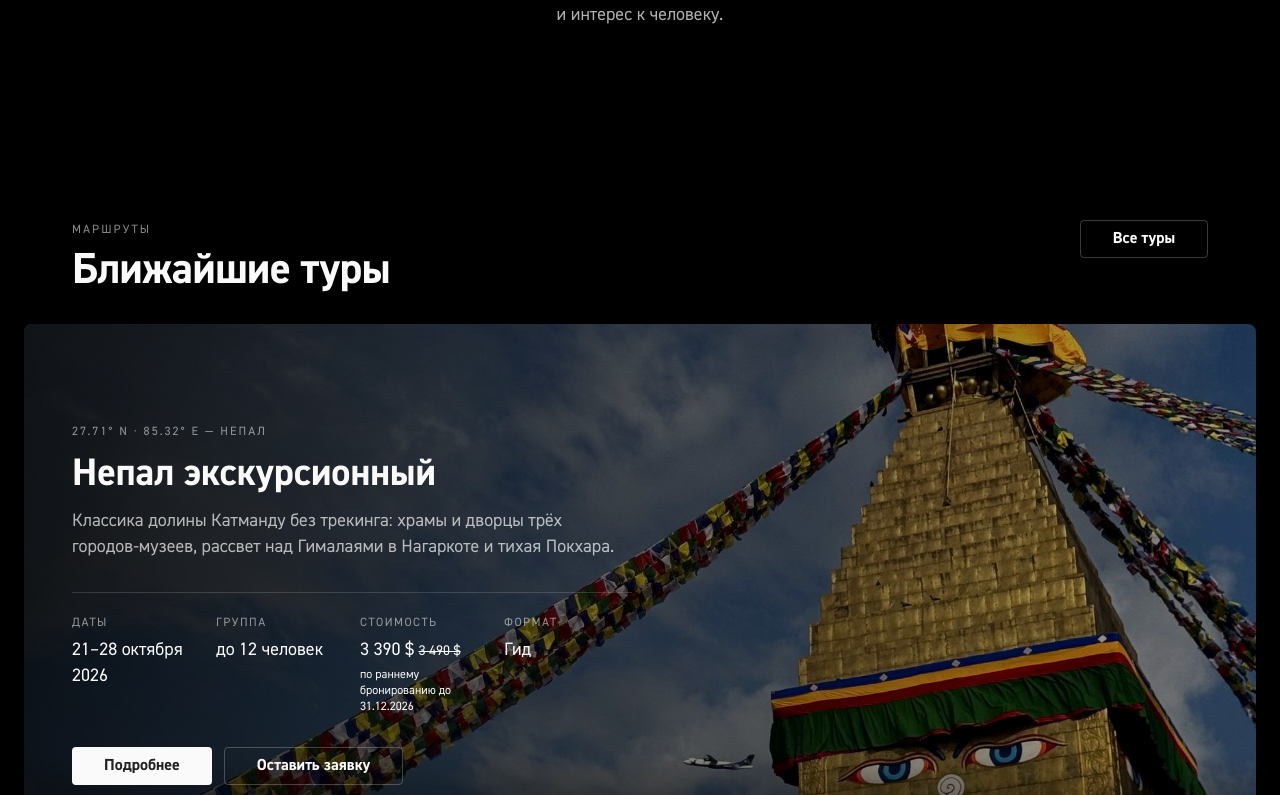
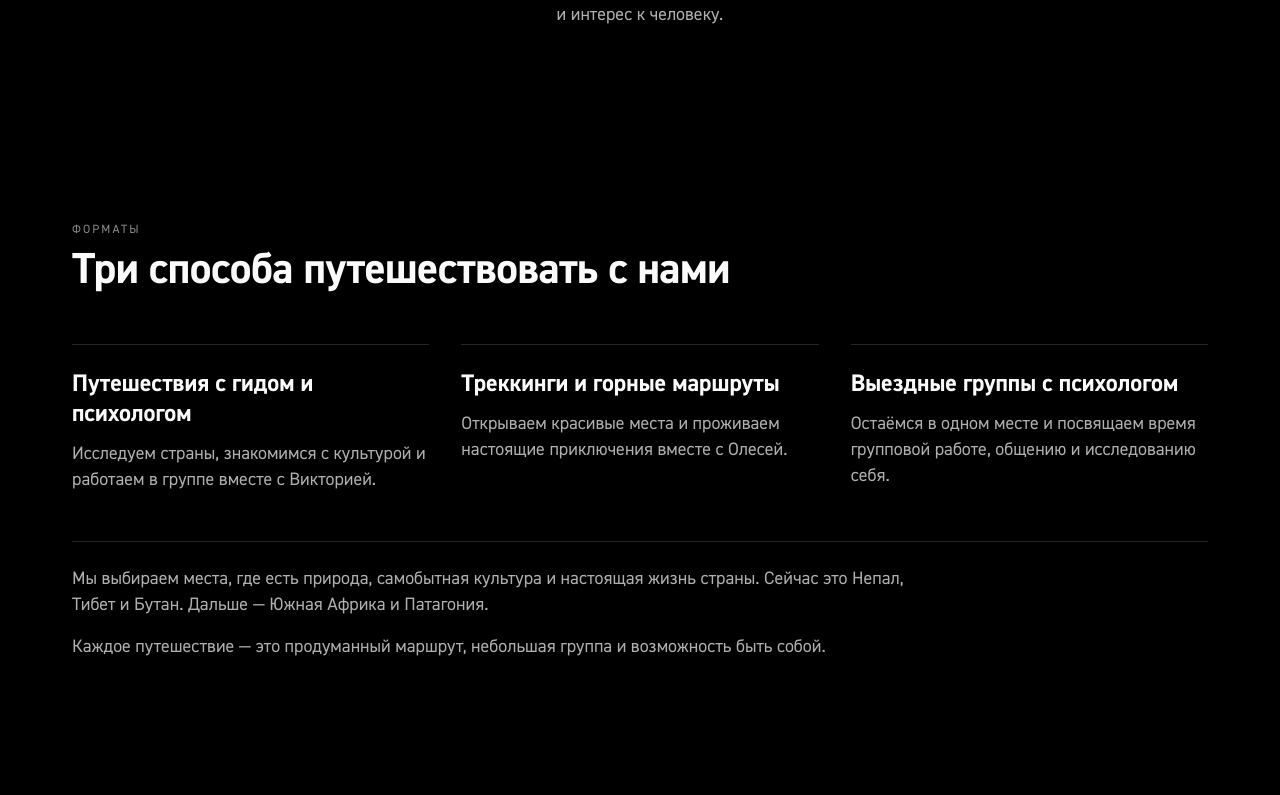
Before and after one commit to fifulina-uxui/wild-soul-routes, a React (Vite) app: page / in a window 1280 px wide. Shown: the part 1765-2560 px from the top of the page. Built offline with nearby package versions, Linux system fonts and the light colour scheme.

Commit message:
New Formats section after About (RU+EN); hero 'format' button anchors to it

```diff
--- a/src/data/content.ts
+++ b/src/data/content.ts
@@ -92,6 +92,12 @@ export interface PageContent {
     people: { name: string; role: string; photo: string; text: string }[]
     outro: string
   }
+  formats: {
+    label: string
+    heading: string
+    items: { title: string; text: string }[]
+    outro: string[]
+  }
   why: {
     label: string
     heading: string
@@ -1084,6 +1090,28 @@ export const content: Record<'ru' | 'en', PageContent> = {
       ],
       outro: 'Так появился Wild Soul Routes — проект, в котором мы объединили любовь к путешествиям и интерес к человеку.',
     },
+    formats: {
+      label: 'Форматы',
+      heading: 'Три способа путешествовать с нами',
+      items: [
+        {
+          title: 'Путешествия с гидом и психологом',
+          text: 'Исследуем страны, знакомимся с культурой и работаем в группе вместе с Викторией.',
+        },
+        {
+          title: 'Треккинги и горные маршруты',
+          text: 'Открываем красивые места и проживаем настоящие приключения вместе с Олесей.',
+        },
+        {
+          title: 'Выездные группы с психологом',
+          text: 'Остаёмся в одном месте и посвящаем время групповой работе, общению и исследованию себя.',
+        },
+      ],
+      outro: [
+        'Мы выбираем места, где есть природа, самобытная культура и настоящая жизнь страны. Сейчас это Непал, Тибет и Бутан. Дальше — Южная Африка и Патагония.',
+        'Каждое путешествие — это продуманный маршрут, небольшая группа и возможность быть собой.',
+      ],
+    },
     why: {
       label: 'Подход',
       heading: 'Почему с нами?',
@@ -2170,6 +2198,28 @@ export const content: Record<'ru' | 'en', PageContent> = {
       ],
       outro: 'That is how Wild Soul Routes was born — a project where we combined a love of travel with an interest in the person.',
     },
+    formats: {
+      label: 'Formats',
+      heading: 'Three ways to travel with us',
+      items: [
+        {
+          title: 'Journeys with a guide and a psychologist',
+          text: 'We explore countries, get to know the culture and work in a group together with Viktoria.',
+        },
+        {
+          title: 'Treks and mountain routes',
+          text: 'We discover beautiful places and live through real adventures together with Olesya.',
+        },
+        {
+          title: 'Residential groups with a psychologist',
+          text: 'We stay in one place and devote the time to group work, conversation and self-exploration.',
+        },
+      ],
+      outro: [
+        'We choose places with nature, a distinctive culture and the real life of the country. Right now these are Nepal, Tibet and Bhutan. Next — South Africa and Patagonia.',
+        'Every journey is a well-designed route, a small group and a chance to be yourself.',
+      ],
+    },
     why: {
       label: 'Approach',
       heading: 'Why us?',
--- a/src/pages/Home.tsx
+++ b/src/pages/Home.tsx
@@ -2,11 +2,11 @@ import { Link } from 'react-router'
 import Header from '../sections/Header'
 import Hero from '../sections/Hero'
 import About from '../sections/About'
+import Formats from '../sections/Formats'
 import Tours from '../sections/Tours'
 import Directions from '../sections/Directions'
 import Why from '../sections/Why'
 import Journal from '../sections/Journal'
-import Team from '../sections/Team'
 import { Reveal } from '../sections/Reveal'
 import Footer from '../sections/Footer'
 import { useLang } from '../i18n'
@@ -20,10 +20,10 @@ export default function Home() {
       <main>
         <Hero />
         <About />
+        <Formats />
         <Tours />
         <Directions />
         <Why />
-        <Team />
         <Journal />
         <section className="mx-auto max-w-[1200px] px-5 pb-16 md:px-8 md:pb-24">
           <Reveal>
--- /dev/null
+++ b/src/sections/Formats.tsx
@@ -0,0 +1,45 @@
+import { useLang } from '../i18n'
+import { Reveal } from './Reveal'
+
+export default function Formats() {
+  const { t } = useLang()
+
+  return (
+    <section id="format">
+      <div className="mx-auto max-w-[1200px] px-5 py-14 md:px-8 md:py-24">
+        <Reveal>
+          <p className="text-[12px] uppercase leading-5 tracking-[0.17em] text-[rgb(250_250_250/55%)]">
+            {t.formats.label}
+          </p>
+          <h2 className="mt-2 max-w-[720px] text-[clamp(30px,3.4vw,48px)] font-bold leading-[1.1] tracking-[-0.5px] text-[#fafafa]">
+            {t.formats.heading}
+          </h2>
+        </Reveal>
+
+        <div className="mt-12 grid grid-cols-1 gap-4 sm:grid-cols-2 lg:grid-cols-3 lg:gap-8">
+          {t.formats.items.map((f) => (
+            <Reveal key={f.title}>
+              <div className="flex h-full flex-col gap-3 border-t border-[rgb(255_255_255/15%)] pt-6">
+                <h3 className="text-[24px] font-bold leading-[30px] text-[#fafafa]">{f.title}</h3>
+                <p className="text-[18px] leading-[26px] text-[rgb(250_250_250/70%)]">{f.text}</p>
+              </div>
+            </Reveal>
+          ))}
+        </div>
+
+        <Reveal>
+          <div className="mt-12 space-y-4 border-t border-[rgb(255_255_255/15%)] pt-6">
+            {t.formats.outro.map((line) => (
+              <p
+                key={line}
+                className="max-w-[860px] text-[18px] leading-[26px] text-[rgb(250_250_250/70%)]"
+              >
+                {line}
+              </p>
+            ))}
+          </div>
+        </Reveal>
+      </div>
+    </section>
+  )
+}
--- a/src/sections/Hero.tsx
+++ b/src/sections/Hero.tsx
@@ -40,7 +40,7 @@ export default function Hero() {
               {t.cta.choose}
             </a>
             <a
-              href="#why"
+              href="#format"
               className="inline-flex min-h-[42px] items-center justify-center rounded-[4px] border border-[rgb(255_255_255/23%)] px-8 py-2 text-[16px] font-bold leading-[26px] text-[#fafafa] transition-colors duration-200 hover:border-[#fafafa]"
             >
               {t.cta.format}
```
